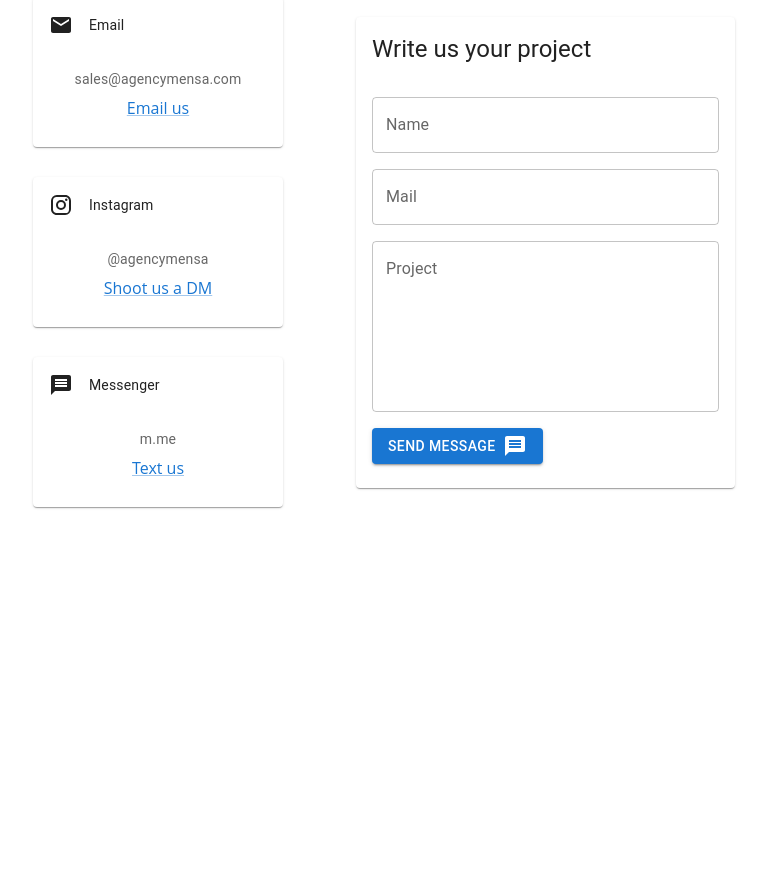
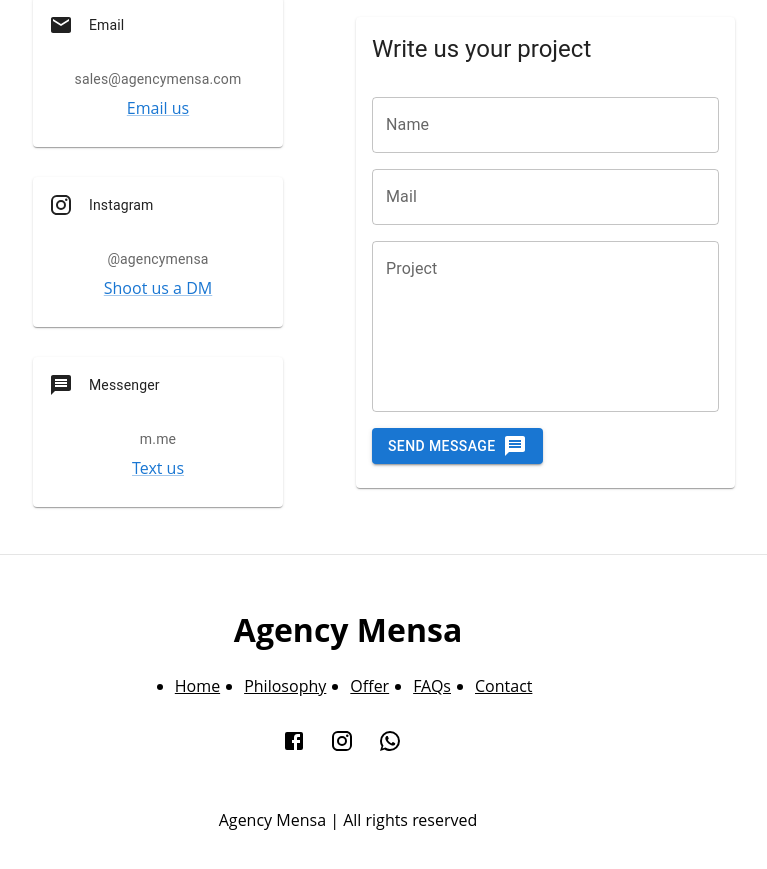
Before and after one commit to AbuIqbal123/agency-mensa-website, a React (Create React App) app: page / in a window 1280 px wide. Shown: the part 2749-3618 px from the top of the page, without its empty margins (292-1059 px from the left). Before the commit the page ends 3303 px from the top, so only its background shows below. Built offline with nearby package versions, Linux system fonts and the light colour scheme.

Commit message:
footer added

```diff
--- a/package.json
+++ b/package.json
@@ -16,10 +16,12 @@
     "@types/react-dom": "^18.2.4",
     "emailjs": "^4.0.2",
     "emailjs-com": "^3.2.0",
+    "flowbite-react": "^0.5.0",
     "react": "^18.2.0",
     "react-dom": "^18.2.0",
     "react-faq-component": "^1.3.4",
     "react-scripts": "5.0.1",
+    "styled-components": "^6.0.7",
     "typescript": "^4.9.5",
     "web-vitals": "^2.1.4"
   },
--- a/src/App.tsx
+++ b/src/App.tsx
@@ -6,6 +6,7 @@ import Philosophy from "./components/philosophy/Philosophy";
 import Offer from "./components/offer/Offer";
 import Contact from "./components/contact/ContactPage";
 import Faq from "./components/faq/Faq";
+import Footer from "./components/footer/Footer";
 
 function App() {
   return (
@@ -17,7 +18,9 @@ function App() {
         <Offer />
         <Faq />
         <Contact />
+        <Footer />
       </main>
+
     </>
   );
 }
--- /dev/null
+++ b/src/components/footer/Footer.tsx
@@ -0,0 +1,77 @@
+import React from "react";
+import "./footer.css";
+import { Facebook, WhatsApp, Instagram } from "@mui/icons-material";
+import { IconButton } from "@mui/material";
+
+const Footer: React.FC = () => {
+  return (
+    <footer className="footer">
+      <div className="footer__container container">
+        <h1 className="footer__title">Agency Mensa</h1>
+        <ul className="footer__list">
+          <li>
+            <a href="#home" className="footer__link">
+              Home
+            </a>
+          </li>
+          <li>
+            <a href="#philosophy" className="footer__link">
+              Philosophy
+            </a>
+          </li>
+          <li>
+            <a href="#offer" className="footer__link">
+              Offer
+            </a>
+          </li>
+          <li>
+            <a href="#faq" className="footer__link">
+              FAQs
+            </a>
+          </li>
+          <li>
+            <a href="#contact" className="footer__link">
+              Contact
+            </a>
+          </li>
+        </ul>
+        <div className="footer__social">
+          <IconButton
+            edge="start"
+            color="inherit"
+            className="iconButton"
+            href="https://www.facebook.com/profile.php?id=100091911396129"
+            target="_blank"
+          >
+            <Facebook />
+          </IconButton>
+          <IconButton
+              edge="start"
+              color="inherit"
+              className="iconButton"
+              href="https://www.instagram.com/agencymensa"
+              target="_blank"
+            >
+              <Instagram />
+            </IconButton>{" "}
+            <IconButton
+              edge="start"
+              color="inherit"
+              className="iconButton"
+              href="https://api.whatsapp.com/send?phone=+447903435375&text=Hello!%20I%20just%20had%20a%20look%20through%20your%20website."
+              target="_blank"
+            >
+              <WhatsApp />
+            </IconButton>
+        </div>
+
+        <span className="footer__copy">
+          {/* &#169;  */}
+          Agency Mensa | All rights reserved
+        </span>
+      </div>
+    </footer>
+  );
+};
+
+export default Footer;
--- /dev/null
+++ b/src/components/footer/footer.css
@@ -0,0 +1,80 @@
+.footer {
+  background-color: var(--container-color);
+  border-top: 1px solid rgba(0, 0, 0, 0.1);
+}
+
+.footer__container {
+  padding: 2rem 0 6rem;
+}
+
+.footer__title,
+.footer__link {
+  color: var(--title-color);
+}
+
+.footer__title {
+  text-align: center;
+  margin-bottom: var(--mb-2);
+}
+
+.footer__link {
+  color: var(--title-color-dark);
+}
+
+.footer__list {
+  display: flex;
+  justify-content: center;
+  flex-wrap: wrap;
+  gap: 1.5rem;
+  margin-top: 1.5rem;
+  margin-right: 1.8rem;
+}
+
+.footer__social {
+  display: flex;
+  justify-content: center;
+  gap: 1.25rem;
+  margin-top: 1.5rem;
+}
+
+.footer__social-icon {
+  background-color: var(--title-color);
+  color: var(--container-color);
+  font-size: 1.125rem;
+  padding: 0.4rem;
+  border-radius: 0.5rem;
+  display: inline-flex;
+}
+
+.footer__social-icon:hover {
+  background-color: var(--title-color-dark);
+}
+
+.footer__copy {
+  display: block;
+  margin-top: 3rem;
+  color: var(--title-color);
+  text-align: center;
+  font-size: var(--smaller-font-size);
+}
+
+.container {
+  max-width: 968px;
+  margin-left: auto;
+  margin-right: auto;
+}
+
+.grid {
+  display: grid;
+  gap: 1.5rem;
+}
+
+/*=============== BREAKPOINTS ===============*/
+/* For large devices */
+@media screen and (max-width: 992px) {
+  .footer__social-icon {
+    padding: 0.25rem;
+    border-radius: 0.25rem;
+    font-size: 1rem;
+  }
+}
```
Also changed, not shown: 1 other file (tests, documents, lock files or other folders).
